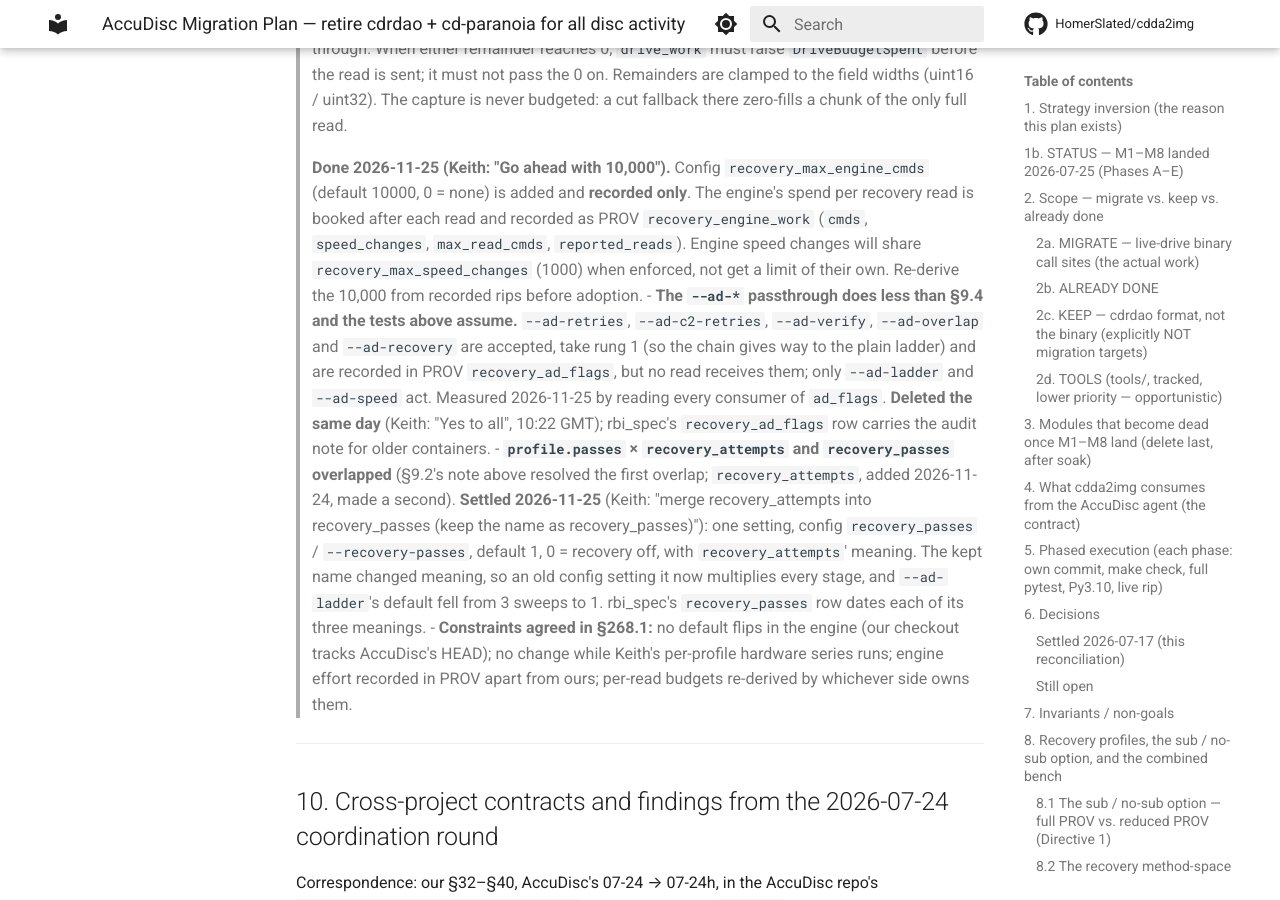
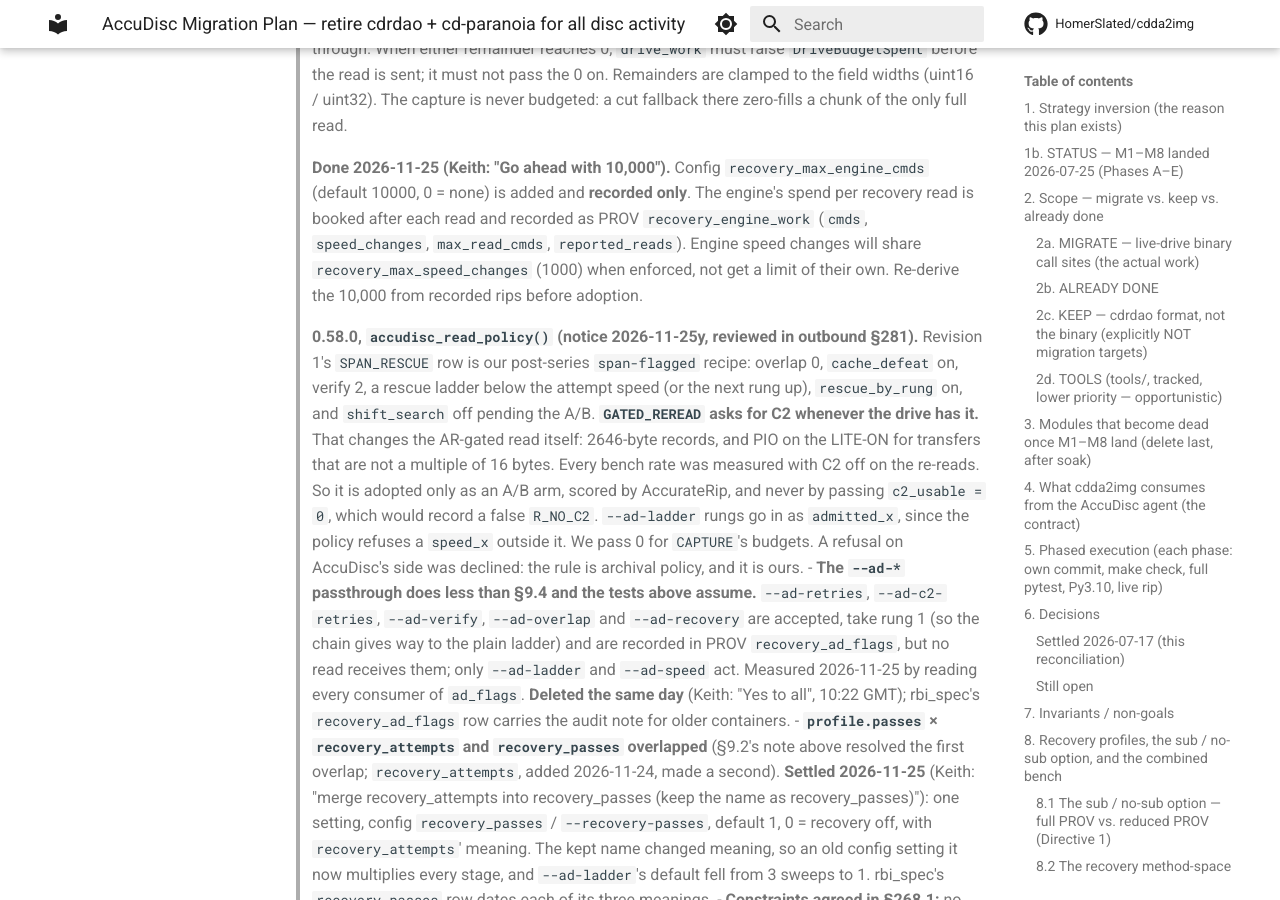
Before and after one commit to HomerSlated/cdda2img, an MkDocs documentation site: the page built from docs/reference/accudisc-migration-plan.md, in a window 1280 px wide and 900 px high, scrolled down 23140 px. Built offline with MkDocs 1.6.1 and Material for MkDocs 9.7.7, drawn with Linux system fonts in a browser that asks for light colours; comment, search, counter and statistics services are not loaded.

Commit message:
docs(plan): 0.58.0 read policy reviewed; GATED_REREAD's C2 is an A/B arm, not a switch
AccuDisc's 0.58.0 notice (2026-11-25y) defines accudisc_read_policy().
Its SPAN_RESCUE row is our post-series span-flagged recipe. GATED_REREAD
asks for C2 whenever the drive has it, which changes the AR-gated read
itself (2646-byte records; PIO on the LITE-ON for transfers that are
not a multiple of 16 bytes), while every bench rate was measured with C2
off on the re-reads. Record that it is adopted only as an A/B arm, never
by passing c2_usable = 0 (a false R_NO_C2); that --ad-ladder rungs go
in as admitted_x; and that the capture's budget stays ours to keep at 0.

Co-Authored-By: Claude Opus 5.5 <noreply@anthropic.com>

```diff
--- a/docs/reference/accudisc-migration-plan.md
+++ b/docs/reference/accudisc-migration-plan.md
@@ -897,6 +897,18 @@ What it changes in this plan, pending AccuDisc's own audit (§268.5) and Keith's
   > `speed_changes`, `max_read_cmds`, `reported_reads`). Engine speed changes will share
   > `recovery_max_speed_changes` (1000) when enforced, not get a limit of their own.
   > Re-derive the 10,000 from recorded rips before adoption.
+  >
+  > **0.58.0, `accudisc_read_policy()` (notice 2026-11-25y, reviewed in outbound §281).**
+  > Revision 1's `SPAN_RESCUE` row is our post-series `span-flagged` recipe: overlap 0,
+  > `cache_defeat` on, verify 2, a rescue ladder below the attempt speed (or the next rung up),
+  > `rescue_by_rung` on, and `shift_search` off pending the A/B. **`GATED_REREAD` asks for
+  > C2 whenever the drive has it.** That changes the AR-gated read itself: 2646-byte records,
+  > and PIO on the LITE-ON for transfers that are not a multiple of 16 bytes. Every bench rate
+  > was measured with C2 off on the re-reads. So it is adopted only as an A/B arm, scored by
+  > AccurateRip, and never by passing `c2_usable = 0`, which would record a false `R_NO_C2`.
+  > `--ad-ladder` rungs go in as `admitted_x`, since the policy refuses a `speed_x` outside it.
+  > We pass 0 for `CAPTURE`'s budgets. A refusal on AccuDisc's side was declined: the rule is
+  > archival policy, and it is ours.
 - **The `--ad-*` passthrough does less than §9.4 and the tests above assume.** `--ad-retries`,
   `--ad-c2-retries`, `--ad-verify`, `--ad-overlap` and `--ad-recovery` are accepted, take
   rung 1 (so the chain gives way to the plain ladder) and are recorded in PROV
```
